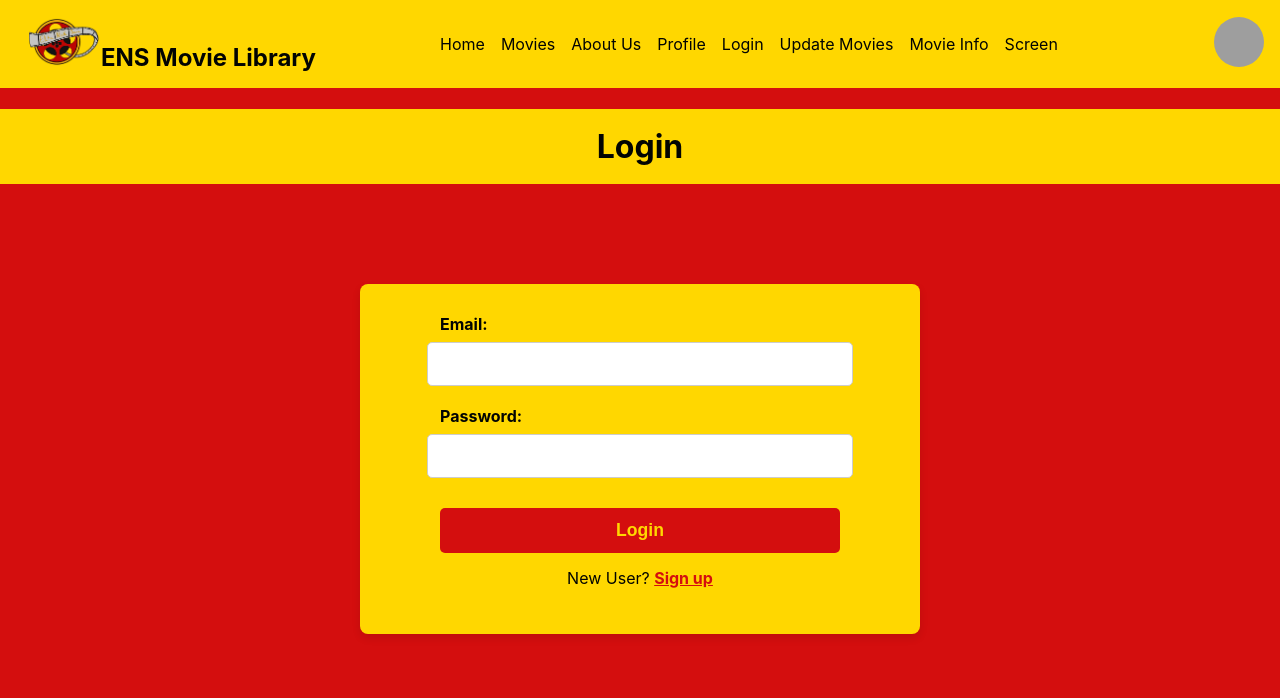
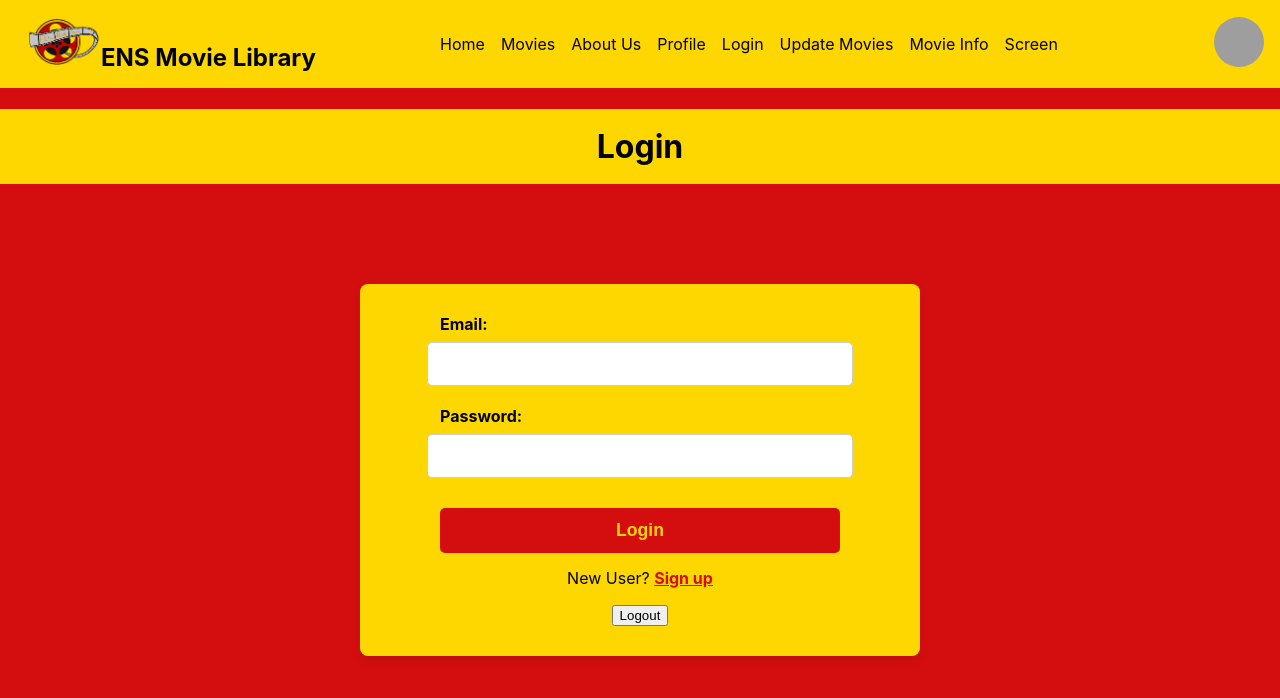
Before and after one commit to SaraSchafer/ANSMoviesLibrary, a React (Create React App) app in the folder ensmovielibrary/: page /login in a window 1280 px wide. Shown: the top 698 px of the page. Built offline with nearby package versions, Linux system fonts and the light colour scheme; grey boxes are pictures that could not be loaded.

Commit message:
Update login.js

```diff
--- a/ensmovielibrary/src/pages/login.js
+++ b/ensmovielibrary/src/pages/login.js
@@ -1,15 +1,63 @@
 import React, { useState } from "react";
-import { Link } from "react-router-dom";
-import '../styles/login.css';
+import { Link, useNavigate } from "react-router-dom";
+import "../styles/login.css";
 
 const Login = () => {
     const [email, setEmail] = useState("");
     const [password, setPassword] = useState("");
+    const navigate = useNavigate();
 
-    const handleLogin = (e) => {
+    // Handle user login
+    const handleLogin = async (e) => {
         e.preventDefault();
-        // Add login logic here
-        alert("Logged in successfully!");
+
+        try {
+            const response = await fetch("http://localhost/login.php", {
+                method: "POST",
+                headers: { "Content-Type": "application/json" },
+                body: JSON.stringify({ email, password }),
+                credentials: "include", // Include session cookie
+            });
+
+            const result = await response.json();
+            if (result.error) {
+                alert(result.error);
+            } else {
+                alert(result.success);
+                navigate("/home"); // Redirect to home page
+            }
+        } catch (error) {
+            console.error("Error during login:", error);
+            alert("An error occurred while trying to log in. Please try again.");
+        }
+    };
+
+    // Handle user logout
+    const handleLogout = async () => {
+        try {
+            const response = await fetch("http://localhost/logout.php", {
+                method: "POST",
+                credentials: "include", // Include session cookie
+                headers: {
+                    "Content-Type": "application/json", // Ensure proper headers
+                },
+            });
+
+            if (response.ok) {
+                const result = await response.json();
+                if (result.success) {
+                    alert(result.success);
+                    navigate("/login"); // Redirect to login page
+                } else {
+                    alert(result.error || "Logout failed");
+                }
+            } else {
+                alert("Logout failed: HTTP " + response.status);
+            }
+        } catch (error) {
+            console.error("Error during logout:", error);
+            alert("An error occurred while logging out. Please try again.");
+        }
     };
 
     return (
@@ -39,11 +87,16 @@ const Login = () => {
                             className="form-input"
                         />
                     </div>
-                    <button type="submit" className="login-button">Login</button>
+                    <button type="submit" className="login-button">
+                        Login
+                    </button>
                 </form>
                 <p className="signup-prompt">
                     New User? <Link to="/signup">Sign up</Link>
                 </p>
+                <button className="logout-button" onClick={handleLogout}>
+                    Logout
+                </button>
             </div>
         </div>
     );
```
